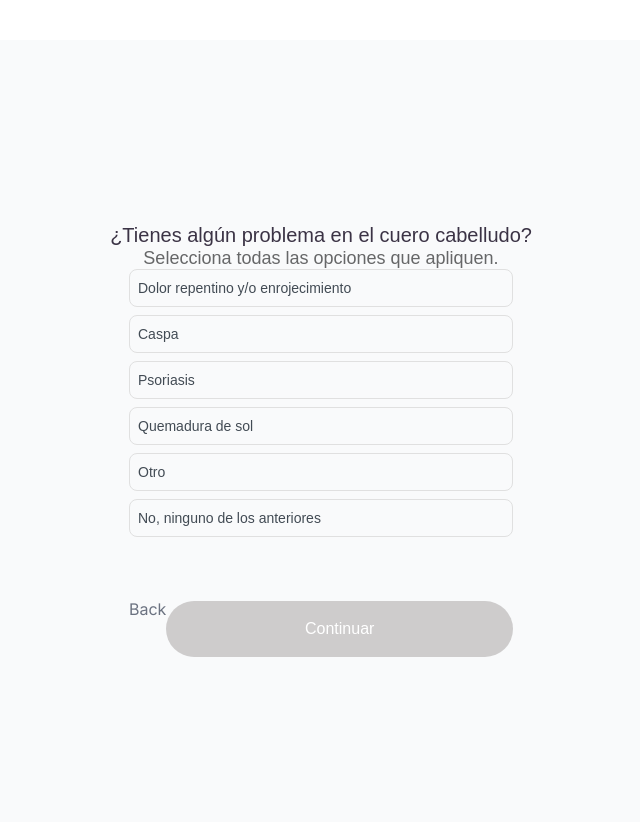
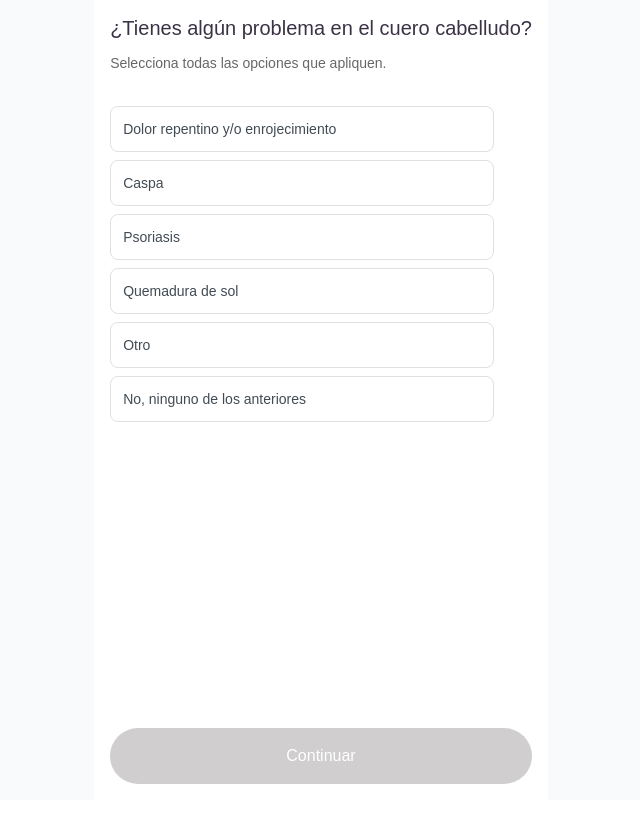
Before and after one commit to pachaval/choiz, a Next.js app: page / in a window 1280 px wide. Both pictures are taken after a click on the button "Continuar". Shown: the top 822 px of the page, without its empty margins (319-959 px from the left). After the commit the page ends 800 px from the top, so only its background shows below. Built offline with nearby package versions, Linux system fonts and the light colour scheme.

Commit message:
feat: steps layout

```diff
--- a/app/components/MultiChoice.tsx
+++ b/app/components/MultiChoice.tsx
@@ -17,8 +17,7 @@ const MultiChoice = ({
   subheader = "",
   options,
 }: MultiChoiceProps) => {
-  const { answers, setAnswer, prevStep, setManualReason, manualReason } =
-    useFormStore();
+  const { answers, setAnswer, setManualReason, manualReason } = useFormStore();
 
   const isNextDisabled =
     !answers[step] ||
@@ -26,15 +25,17 @@ const MultiChoice = ({
     (step === 2 && answers[step]?.includes("Otro") && !manualReason.trim());
 
   return (
-    <div className="min-h-screen flex flex-col justify-center items-center p-6">
-      <h2 className="font-header">{header}</h2>
-      <p className="font-subheader">{subheader}</p>
-      <div className="w-full max-w-sm">
+    <div className="bg-white min-h-screen flex flex-col justify-between items-center p-4">
+      <div className="text-left mb-4">
+        <h2 className="font-header text-xl font-bold">{header}</h2>
+        {subheader && <p className="font-subheader mb-8 mt-3">{subheader}</p>}
+
+        <div className="w-full max-w-sm flex flex-col items-center">
           {options.map((option) => (
             <button
               key={option}
               className={clsx(
-              "font-question w-full border p-2 rounded-lg mb-2",
+                "font-question w-full border p-3 rounded-lg mb-2",
                 answers[step]?.includes(option)
                   ? "border-[#292929]"
                   : "border-[#E0E0E0]"
@@ -45,25 +46,23 @@ const MultiChoice = ({
             </button>
           ))}
         </div>
+
         {step === 2 && answers[step]?.includes("Otro") && (
           <div className="w-full max-w-sm mt-4">
-          <input
-            type="text"
-            placeholder="Please specify"
+            <p className="font-subheader mb-2 mt-3">
+              Cuéntanos cuál es el problema
+            </p>
+
+            <textarea
+              placeholder="Inserta tu respuesta aquí"
               value={manualReason}
               onChange={(e) => setManualReason(e.target.value)}
-            className="w-full border p-2 rounded-lg"
+              className="w-full border p-4 rounded-lg min-h-[15vh] font-subheader outline-none focus:ring-0"
             />
           </div>
         )}
-      <div className="w-full max-w-sm flex justify-between mt-4">
-        {step > 1 && (
-          <button className="text-gray-500" onClick={prevStep}>
-            Back
-          </button>
-        )}
+      </div>
       <NextButton disabled={isNextDisabled} />
-      </div>
     </div>
   );
 };
--- a/app/components/NextButton.tsx
+++ b/app/components/NextButton.tsx
@@ -9,6 +9,7 @@ const NextButton = ({ disabled = false }: NextButtonProps) => {
 
   const handleNext = () => {
     if (step === 2 && answers[step]?.includes("Otro")) {
+      // ACA LA LOGICA DE AGREGAR EL TEXTO MANUAL DE OTRO
     }
     nextStep();
   };
--- a/app/components/WelcomeModal.tsx
+++ b/app/components/WelcomeModal.tsx
@@ -25,7 +25,7 @@ const WelcomeModal = () => {
         </div>
       </div>
 
-      <div className="min-h-[45vh] bg-white rounded-t-3xl shadow-lg p-10 flex flex-col text-left animate-slide-up relative -mt-6">
+      <div className="min-h-[45vh] bg-white rounded-t-3xl shadow-lg p-7 flex flex-col text-left animate-slide-up relative -mt-6">
         <h2 className="text-[#6042AA] text-[26px] font-medium mb-3 mt-2">
           Bienvenido a Choiz
         </h2>
--- a/app/components/WelcomeStepList.tsx
+++ b/app/components/WelcomeStepList.tsx
@@ -1,19 +1,14 @@
 import Image from "next/image";
+import { WELCOME_STEPS_DATA } from "../utils/constants";
 
 const StepsList = () => {
-  const steps = [
-    { text: "Completa tu expediente médico", time: "2 min" },
-    { text: "Explora las opciones de tratamiento" },
-    { text: "Paga y recibe tu tratamiento" },
-  ];
-
   return (
     <div className="flex flex-col">
-      {steps.map((step, index) => (
-        <div key={index} className="flex space-x-4 relative">
+      {WELCOME_STEPS_DATA.map((step, index) => (
+        <div key={index} className="flex space-x-2 relative">
           <div className="flex flex-col items-center">
             <div className="w-5 h-5 border-2 border-[#E0E0E0] bg-[#F9F9F9] rounded-full"></div>
-            {index < steps.length - 1 && (
+            {index < WELCOME_STEPS_DATA.length - 1 && (
               <div className="w-0.5 h-8 bg-[#E0E0E0]"></div>
             )}
           </div>
--- a/app/globals.css
+++ b/app/globals.css
@@ -1,24 +1,6 @@
 @tailwind base;
 @tailwind components;
 @tailwind utilities;
-
-:root {
-  --background: #ffffff;
-  --foreground: #171717;
-}
-
-@media (prefers-color-scheme: dark) {
-  :root {
-    --background: #0a0a0a;
-    --foreground: #ededed;
-  }
-}
-
-body {
-  color: var(--foreground);
-  background: var(--background);
-  font-family: Arial, Helvetica, sans-serif;
-}
 
 @layer utilities {
   .font-header {
@@ -26,11 +8,10 @@ body {
   }
 
   .font-subheader {
-    @apply font-larsseit font-normal text-[18px] leading-[22px] text-[#666768];
+    @apply font-larsseit font-normal text-[14px] leading-[22px] text-[#666768];
   }
 
   .font-question {
     @apply font-larsseit text-[14px] font-normal leading-[20px] text-[#424B54] text-left;
   }
-
 }
--- a/app/layout.tsx
+++ b/app/layout.tsx
@@ -7,7 +7,7 @@ const inter = Inter({ subsets: ["latin"] });
 
 export const metadata: Metadata = {
   description: "Challenge realizado por Pablo Achaval",
-  title: "Pulppo Challenge",
+  title: "Choiz Challenge",
 };
 
 export default function RootLayout({
@@ -18,11 +18,7 @@ export default function RootLayout({
   return (
     <html lang="en">
       <body className={inter.className}>
-        {/* <Header /> */}
-        <main className="flex-row items-center mx-20 my-10 mb-40">
-          {children}
-        </main>
-        {/* <Footer /> */}
+        <main className="flex-row items-center">{children}</main>
       </body>
     </html>
   );
--- a/app/utils/constants.ts
+++ b/app/utils/constants.ts
@@ -49,3 +49,9 @@ export const STEPS_DATA = [
     ],
   },
 ];
+
+export const WELCOME_STEPS_DATA = [
+  { text: "Completa tu expediente médico", time: "2 min" },
+  { text: "Explora las opciones de tratamiento" },
+  { text: "Paga y recibe tu tratamiento" },
+];
```
Lines whose indentation alone changed are shown as unchanged.
